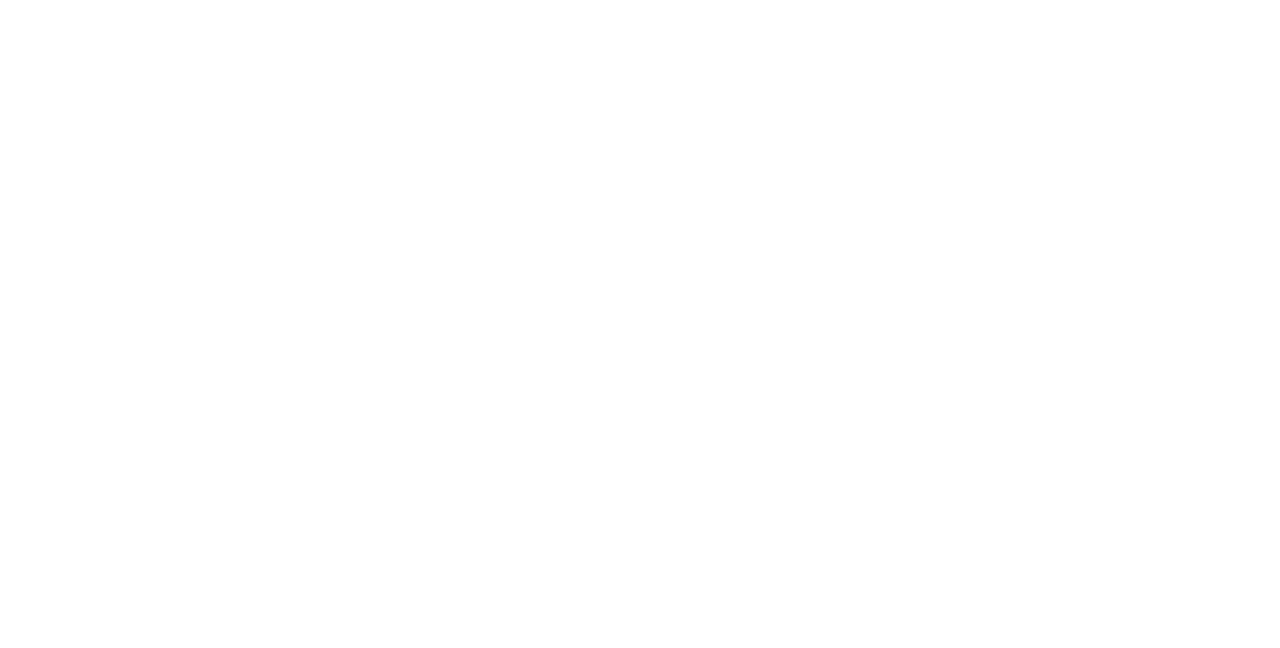
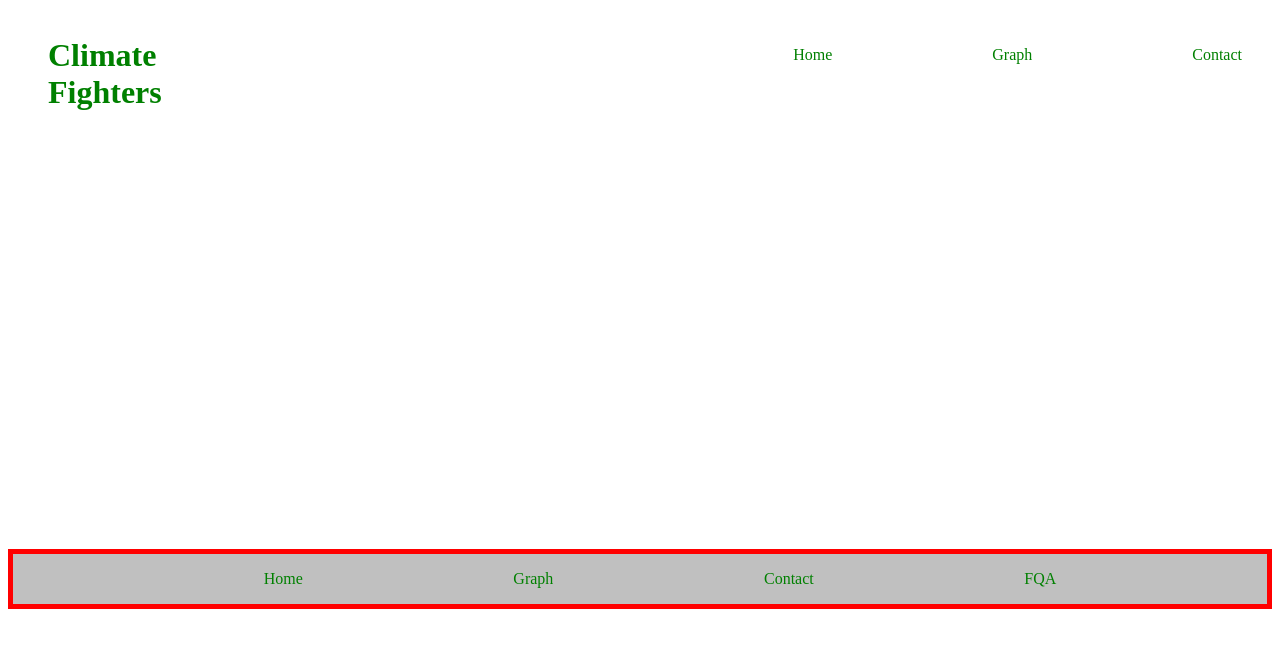
Before and after one commit to Climate-Fighters/Mod3-FrontEnd, a website: page index.html in a window 1280 px wide. Drawn offline with Linux system fonts and the light colour scheme.

```diff
--- a/index.html
+++ b/index.html
@@ -1,13 +1,29 @@
 <!DOCTYPE html>
 <html lang="en">
-<head>
-  <meta charset="UTF-8">
-  <meta name="viewport" content="width=device-width, initial-scale=1.0">
-  <meta http-equiv="X-UA-Compatible" content="ie=edge">
-  <script defer src="index.js"></script>
-  <title>Document</title>
-</head>
-<body>
+	<head>
+		<meta charset="UTF-8" />
+		<meta name="viewport" content="width=device-width, initial-scale=1.0" />
+		<meta http-equiv="X-UA-Compatible" content="ie=edge" />
+    <link rel="stylesheet" href="./src/index.css">
+    <script defer src="./src/main-content-component.js"></script>
+    <script defer src="./src/nav-component.js"></script>
+    <script defer src="./src/footer.js"></script>
+    <script defer src="./src/index.js"></script>
 
-</body>
+
+		<title>Document</title>
+	</head>
+	<body>
+		<div class="nav">
+
+    </div>
+
+		<div class="main-content">
+
+    </div>
+
+		<div class="footer">
+
+    </div>
+	</body>
 </html>
--- a/index.js
+++ /dev/null
@@ -1,6 +0,0 @@
-const squared = num =>{
-  return num**2
-}
-
-
-console.log('squared: ', squared(9)) // 81
--- /dev/null
+++ b/src/footer.js
@@ -0,0 +1,42 @@
+const footerDiv = document.querySelector(".footer");
+
+const renderFooter = () =>{
+  let footerUl = document.createElement('ul')
+  footerUl.className = 'footer-list'
+
+  let footerLi1 = document.createElement('li')
+  footerLi1.className = 'footer-list-items'
+
+  let footerLi2 = document.createElement("li");
+  footerLi2.className = "footer-list-items";
+
+  let footerLi3 = document.createElement("li");
+  footerLi3.className = "footer-list-items";
+
+  let footerLi4 = document.createElement("li");
+	footerLi4.className = "footer-list-items";
+
+  let footerA = document.createElement('a')
+  footerA.className = 'footer-links'
+  footerA.innerText = 'Home'
+  footerLi1.append(footerA)
+
+  let footerB = document.createElement("a");
+  footerB.className = "footer-links";
+  footerB.innerText = "Graph";
+  footerLi2.append(footerB);
+
+  let footerC = document.createElement("a");
+  footerC.className = "footer-links";
+  footerC.innerText = "Contact";
+  footerLi3.append(footerC);
+
+  let footerD = document.createElement("a");
+	footerD.className = "footer-links";
+  footerD.innerText = "FQA";
+  footerLi4.append(footerD);
+
+  footerUl.append(footerLi1, footerLi2, footerLi3, footerLi4)
+  footerDiv.append(footerUl);
+
+}
--- /dev/null
+++ b/src/index.css
@@ -0,0 +1,58 @@
+.nav{
+
+}
+.nav-list{
+  display: flex;
+  flex-direction: row;
+
+}
+.nav-list li{
+  list-style: none;
+  border-radius: 50px;
+
+}
+.logo{
+  margin-left: 0px;
+  color:green;
+}
+.nav-list-links{
+  display: flex;
+  margin-left: 480px;
+}
+.nav-links{
+  padding: 10px 30px 10px 30px;
+  /* border: 5px outset grey; */
+  height:39px;
+  padding-top: 30px;
+  margin-left: 100px;
+
+}
+
+a{
+  /* padding: 10px 30px 10px 30px; */
+  text-decoration: none;
+  color: green;
+  text-align: center;
+}
+
+/* .nav-links:hover{
+
+} */
+
+.main-content{
+  width: 100%;
+  height: 400px;
+}
+
+.footer{
+  background-color: silver;
+  border: 5px solid red;
+}
+.footer-list{
+  display: flex;
+  justify-content: space-evenly;
+}
+
+.footer-list-items{
+  list-style: none;
+}
--- /dev/null
+++ b/src/index.js
@@ -0,0 +1,3 @@
+renderNav();
+renderMainContent();
+renderFooter();
--- /dev/null
+++ b/src/main-content-component.js
@@ -0,0 +1,5 @@
+const mainContent = document.querySelector(".main-content");
+
+const renderMainContent = () =>{
+  console.log(mainContent)
+}
--- /dev/null
+++ b/src/nav-component.js
@@ -0,0 +1,37 @@
+{/* <nav class="navbar navbar-inverse">...</nav> */}
+const navBar = document.querySelector('.nav')
+const renderNav = () =>{
+  const navLogo = document.createElement('h1')
+  navLogo.className = 'logo'
+  navLogo.innerText = 'Climate Fighters'
+  const navUl = document.createElement('ul')
+  const navList = document.createElement('div')
+  navList.className = 'nav-list-links'
+  navUl.className = 'nav-list'
+  const navLi1 = document.createElement('li')
+  const navLi2 = document.createElement('li')
+  const navLi3 = document.createElement('li')
+
+  const homeLink = document.createElement('a')
+  homeLink.href = 'index.html'
+  homeLink.innerText = 'Home'
+  navLi1.append(homeLink)
+  navLi1.className = 'nav-links'
+
+  const graphLink = document.createElement('a')
+  graphLink.href = ''
+  graphLink.innerText = 'Graph'
+  navLi2.append(graphLink);
+  navLi2.className = "nav-links";
+
+   const contactLink = document.createElement("a");
+		contactLink.href = "";
+		contactLink.innerText = "Contact";
+		navLi3.append(contactLink);
+		navLi3.className = "nav-links";
+
+  navList.append(navLi1, navLi2, navLi3);
+  navUl.append(navLogo, navList)
+  navBar.append(navUl)
+
+}
```
Also changed, not shown: package.json (added, +9 -0 lines), 2 other files.
